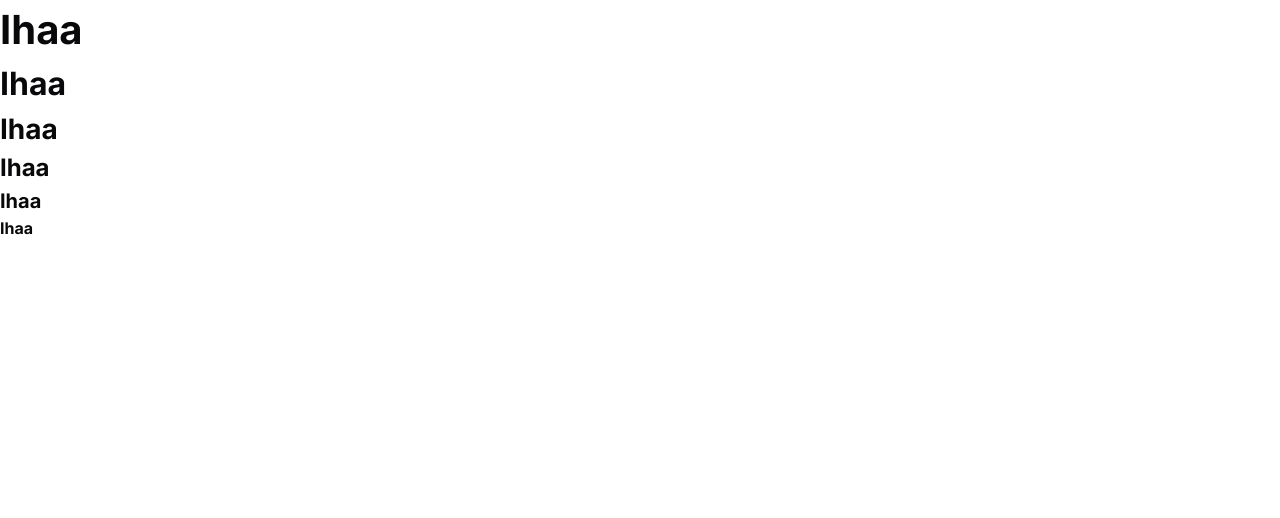
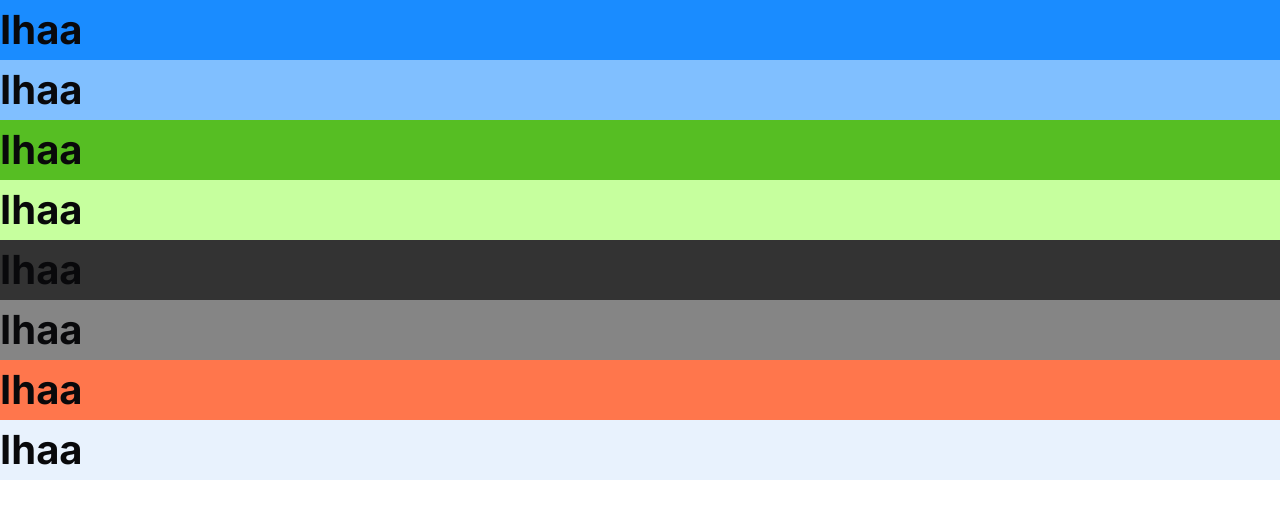
Before and after one commit to RRFayad/personal-workout-app, a Next.js app: page / in a window 1280 px wide. Shown: the top 518 px of the page. Built offline with nearby package versions, Linux system fonts and the light colour scheme.

Commit message:
style: Added color palette to global css and TW config

```diff
--- a/src/app/globals.css
+++ b/src/app/globals.css
@@ -5,6 +5,14 @@
 @layer base {
   @layer base {
     :root {
+      --project-dark-blue: 210 100% 55%;
+      --project-blue: 210 100% 75%;
+      --project-green: 100 69% 44%;
+      --project-light-green: 95 100% 81%;
+      --project-dark-gray: 0 0% 20%;
+      --project-gray: 0 0% 52%;
+      --project-light-gray: 211 84% 95%;
+      --project-orange: 14 100% 65%;
       --background: 0 0% 100%;
       --foreground: 240 10% 3.9%;
       --card: 0 0% 100%;
@@ -33,6 +41,14 @@
     }
 
     .dark {
+      --project-dark-blue: 210 100% 55%;
+      --project-blue: 210 100% 75%;
+      --project-green: 100 69% 44%;
+      --project-light-green: 95 100% 81%;
+      --project-dark-gray: 0 0% 20%;
+      --project-gray: 0 0% 52%;
+      --project-light-gray: 211 84% 95%;
+      --project-orange: 14 100% 65%;
       --background: 240 10% 3.9%;
       --foreground: 0 0% 98%;
       --card: 240 10% 3.9%;
--- a/src/app/page.tsx
+++ b/src/app/page.tsx
@@ -1,14 +1,14 @@
-import Image from "next/image";
-
 export default function Home() {
   return (
     <>
-      <h1>Ihaa</h1>
-      <h2>Ihaa</h2>
-      <h3>Ihaa</h3>
-      <h4>Ihaa</h4>
-      <h5>Ihaa</h5>
-      <h6>Ihaa</h6>
+      <h1 className="bg-project-dark-blue">Ihaa</h1>
+      <h1 className="bg-project-blue">Ihaa</h1>
+      <h1 className="bg-project-green">Ihaa</h1>
+      <h1 className="bg-project-light-green">Ihaa</h1>
+      <h1 className="bg-project-dark-gray">Ihaa</h1>
+      <h1 className="bg-project-gray">Ihaa</h1>
+      <h1 className="bg-project-orange">Ihaa</h1>
+      <h1 className="bg-project-light-gray">Ihaa</h1>
     </>
   );
 }
--- a/tailwind.config.ts
+++ b/tailwind.config.ts
@@ -1,13 +1,13 @@
-import type { Config } from "tailwindcss"
+import type { Config } from "tailwindcss";
 
 const config = {
   darkMode: ["class"],
   content: [
-    './pages/**/*.{ts,tsx}',
-    './components/**/*.{ts,tsx}',
-    './app/**/*.{ts,tsx}',
-    './src/**/*.{ts,tsx}',
-	],
+    "./pages/**/*.{ts,tsx}",
+    "./components/**/*.{ts,tsx}",
+    "./app/**/*.{ts,tsx}",
+    "./src/**/*.{ts,tsx}",
+  ],
   prefix: "",
   theme: {
     container: {
@@ -19,6 +19,14 @@ const config = {
     },
     extend: {
       colors: {
+        "project-dark-blue": "hsl(var(--project-dark-blue))",
+        "project-blue": "hsl(var(--project-blue))",
+        "project-green": "hsl(var(--project-green))",
+        "project-light-green": "hsl(var(--project-light-green))",
+        "project-dark-gray": "hsl(var(--project-dark-gray))",
+        "project-gray": "hsl(var(--project-gray))",
+        "project-light-gray": "hsl(var(--project-light-gray))",
+        "project-orange": "hsl(var(--project-orange))",
         border: "hsl(var(--border))",
         input: "hsl(var(--input))",
         ring: "hsl(var(--ring))",
@@ -75,6 +83,6 @@ const config = {
     },
   },
   plugins: [require("tailwindcss-animate")],
-} satisfies Config
+} satisfies Config;
 
-export default config
+export default config;
```
